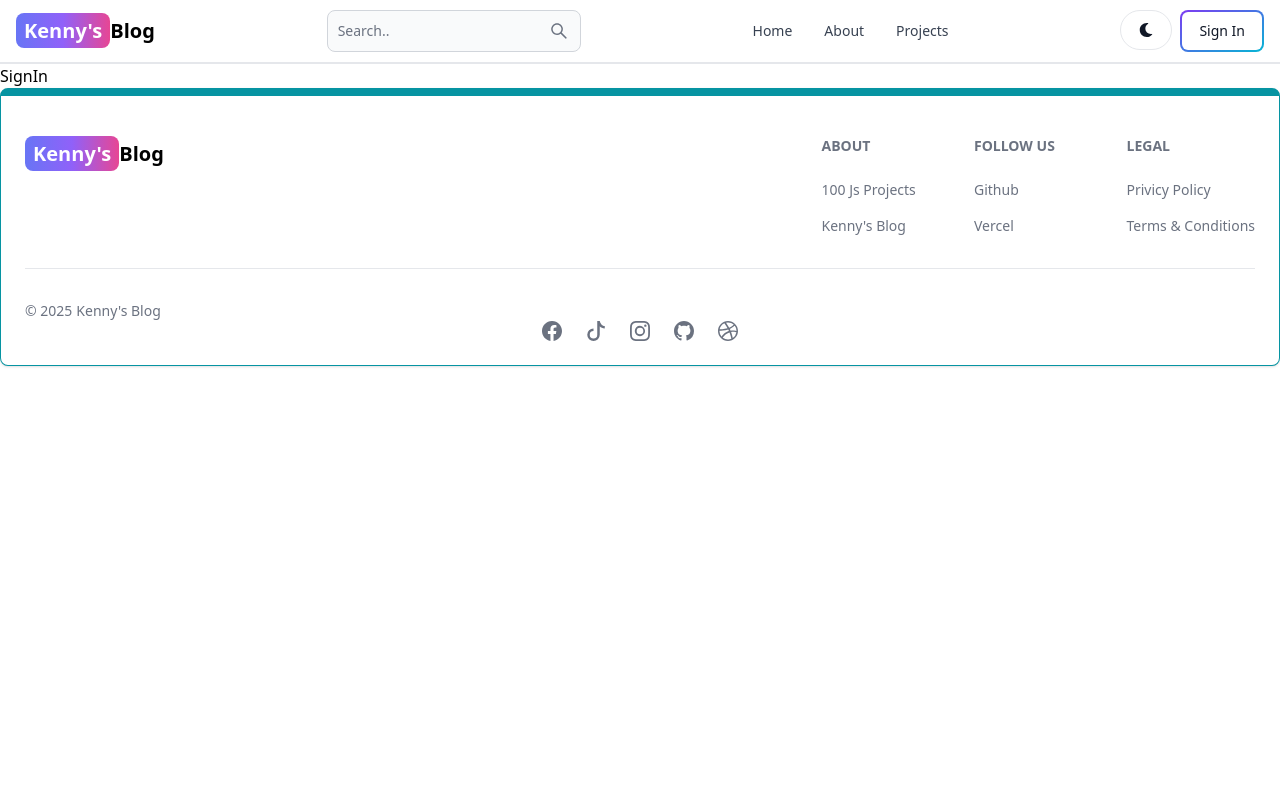
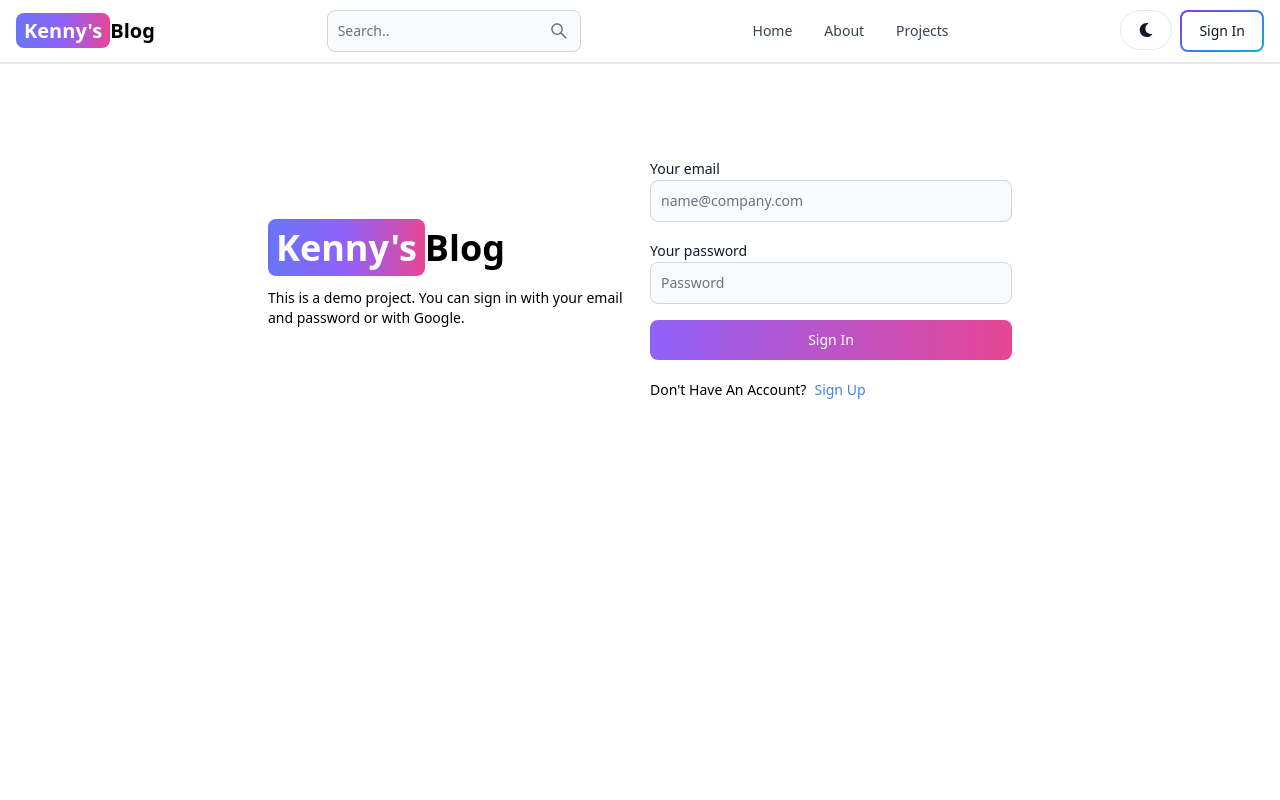
Before and after one commit to kennycaiguo/mern-blog-app, a React (Vite) app in the folder blog-client/: page /sign-in in a window 1280 px wide. Shown: the top 800 px of the page. Built offline with nearby package versions, Linux system fonts and the light colour scheme.

Commit message:
completed sign in page functionality

```diff
--- a/blog-client/src/pages/SignIn.jsx
+++ b/blog-client/src/pages/SignIn.jsx
@@ -1,7 +1,103 @@
-import React from 'react'
+import { Alert, Button, Label, Spinner, TextInput } from 'flowbite-react'
+import React, { useState } from 'react'
+import { Link ,useNavigate} from 'react-router-dom'
 
 export default function SignIn() {
+   let [formData,setFormData] = useState({})
+   let [errorMessage,setErrorMessage] = useState(null)
+   let [loading,setLoading] = useState(false)
+   let navigate = useNavigate()
+   let handleChange = (e)=>{
+      //  console.log(e.target.value);
+       setFormData({...formData,[e.target.id]:e.target.value.trim()})
+   }
+  //  console.log(formData);
+   let handleSubmit =async (e)=>{
+      e.preventDefault() //阻止默认行为
+      //表单数据验证,返回错误信息
+      if(!formData.email || !formData.password){
+         return setErrorMessage('Please Fill Out All Fields!')
+      }
+      try {
+        setLoading(true)
+        setErrorMessage(null) //清空之前的错误信息
+        let res =await fetch("/api/auth/signin",{
+          method:'POST',
+          headers:{'Content-Type':'application/json'},
+          body:JSON.stringify(formData)
+        })
+        //处理获取到的数据
+        let data = res.json()
+        // 处理其他错误
+        if(data.success === false){
+          return setErrorMessage(data.message)
+        }
+        setLoading(false)
+        //如果注册成功，就跳转到登录页面
+        if(res.ok){
+          navigate("/") //登录后跳转到首页
+        }
+      } catch (error) {
+        setErrorMessage(error.message)
+        setLoading(false) //捕获到错误后，也需要把loading设置为false
+      }
+   }
+
   return (
-    <div>SignIn</div>
+    <div className='min-h-screen mt-20'>
+      <div className='flex p-3 max-w-3xl mx-auto flex-col md:flex-row md:items-center gap-5'>
+        {/* left */}
+        <div className='flex-1'>
+          <Link to='/' className='font-bold dark:text-white text-4xl'>
+                   <span className='px-2 py-1 bg-gradient-to-r from-indigo-500
+                   via-purple-500 to-pink-500 rounded-lg text-white'>Kenny's</span>
+                   Blog
+          </Link>
+          <p className='text-sm mt-5'>
+            This is a demo project. You can sign in with your email and password or with Google.
+          </p>
+        </div>
+        {/* right */}
+        <div className='flex-1'>
+          <form className='flex flex-col gap-4' onSubmit={handleSubmit}>
+            {/* <div>
+              <Label value='Your username' />
+              <TextInput type='text' placeholder='Username' id='username' onChange={handleChange}/>
+            </div> */}
+            <div>
+              <Label value='Your email' />
+              <TextInput type='email' placeholder='name@company.com' id='email' onChange={handleChange}/>
+            </div>
+            <div>
+              <Label value='Your password' />
+              <TextInput type='password' placeholder='Password' id='password' onChange={handleChange}/>
+            </div>
+            <Button gradientDuoTone="purpleToPink" type='submit' disabled={loading}>
+              {loading? (
+                <>
+                 <Spinner size='sm' />
+                 <span className='pl-3'>Loading...</span>
+                </>
+
+              ) : 'Sign In'}
+            </Button>
+          </form>
+           <div className='flex gap-2 text-sm mt-5'>
+              <span>Don't Have An Account?</span>
+              <Link to='/sign-up' className='text-blue-500'>
+                Sign Up
+              </Link>
+           </div>
+           {
+             errorMessage && (
+              <Alert className='mt-5' color='failure'>
+                {errorMessage}
+              </Alert>
+             )
+           }
+        </div>
+
+      </div>
+    </div>
   )
 }
```
